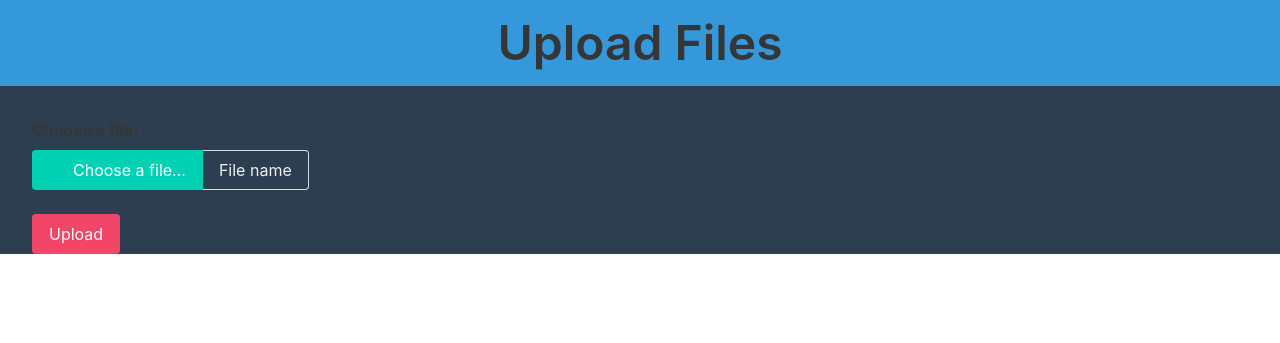
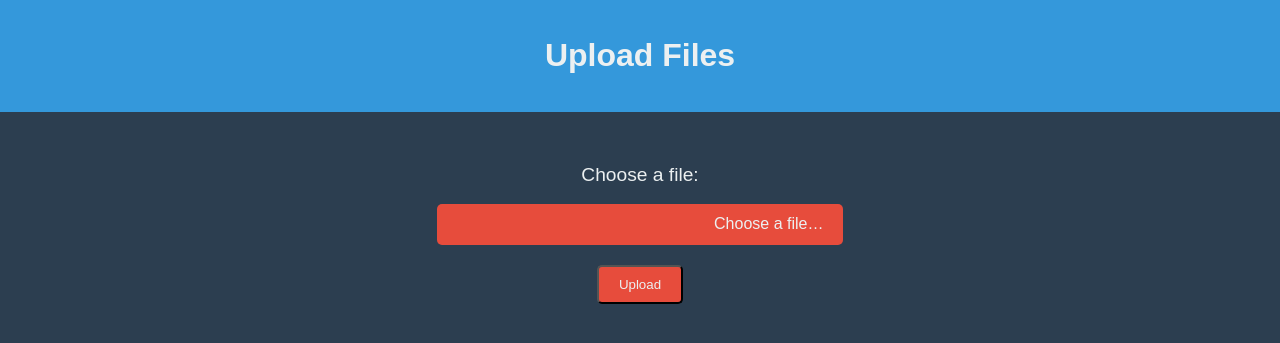
Before and after one commit to Bibhor2000/FileManagementSystem, a Flask app: page /Database in a window 1280 px wide. Shown: the top 343 px of the page. Run offline with Flask 3, Linux system fonts and the light colour scheme.

Commit message:
Styling Changes

```diff
--- a/Project F-MS/templates/database.html
+++ b/Project F-MS/templates/database.html
@@ -1,14 +1,17 @@
 <!DOCTYPE html>
 <html lang="en">
+
 <head>
     <meta charset="UTF-8">
     <meta name="viewport" content="width=device-width, initial-scale=1.0">
     <title>Upload Files</title>
-    <link rel="stylesheet" href="https://cdn.jsdelivr.net/npm/bulma@0.9.3/css/bulma.min.css">
+    <link rel="stylesheet" href="styles.css">
     <style>
         body {
             background-color: #2c3e50;
             color: #ecf0f1;
+            margin: 0;
+            padding: 0;
         }
 
         header {
@@ -20,9 +23,27 @@
 
         section {
             margin: 2rem;
+            text-align: center;
+        }
+
+        .label {
+            color: #ecf0f1;
+            display: block;
+            font-size: 1.2rem;
+            margin-bottom: 0.5rem;
+        }
+
+        .file,
+        .button {
+            display: inline-block;
+            padding: 10px 20px;
+            margin: 10px;
+            border-radius: 5px;
+            cursor: pointer;
         }
 
         .file {
+            background-color: #e74c3c;
             color: #ecf0f1;
         }
 
@@ -30,8 +51,22 @@
             background-color: #e74c3c;
             color: #ecf0f1;
         }
+
+        .file-label {
+            cursor: pointer;
+        }
+
+        .file-input {
+            opacity: 0;
+        }
+
+        .file-cta:hover,
+        .button:hover {
+            background-color: #c0392b;
+        }
     </style>
 </head>
+
 <body>
     <header>
         <h1 class="title is-1">Upload Files</h1>
@@ -41,18 +76,13 @@
         <form action="/upload" method="post" enctype="multipart/form-data">
             <label class="label" for="file">Choose a file:</label>
             <div class="file is-primary has-name">
-                <label class="file-label">
+                <label class="file-label file-cta">
                     <input class="file-input" type="file" name="file" id="file" required>
-                    <span class="file-cta">
-                        <span class="file-icon">
-                            <i class="fas fa-upload"></i>
-                        </span>
-                        <span class="file-label">
-                            Choose a file…
-                        </span>
+                    <span class="file-icon">
+                        <i class="fas fa-upload"></i>
                     </span>
-                    <span class="file-name">
-                        File name
+                    <span class="file-label">
+                        Choose a file…
                     </span>
                 </label>
             </div>
@@ -61,4 +91,5 @@
         </form>
     </section>
 </body>
+
 </html>
```
Also changed, not shown: Project F-MS/templates/index.html (+12 -3 lines), Project F-MS/templates/os.html (+31 -3 lines), Project F-MS/static/storage/Gears.png (deleted).
